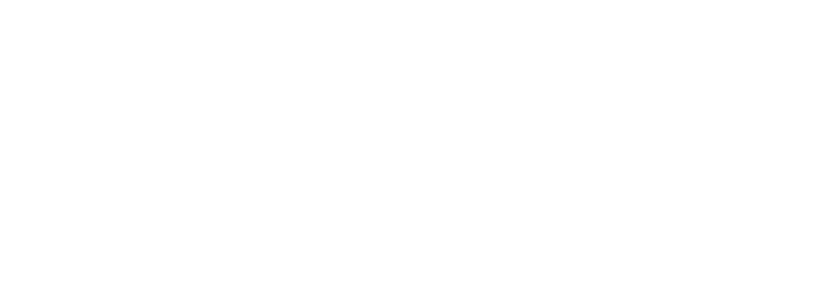
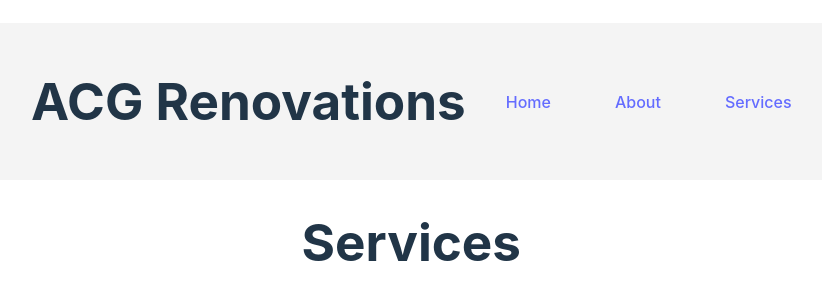
Before and after one commit to krezket/ACG-Renovations, a React (Vite) app: page /services in a window 1280 px wide. Before the commit this address had no page. Shown: the part 236-536 px from the top of the page, without its empty margins (1-823 px from the left). Built offline with nearby package versions, Linux system fonts and the light colour scheme.

Commit message:
added Services page

```diff
--- a/src/App.jsx
+++ b/src/App.jsx
@@ -1,17 +1,17 @@
-import { useState } from 'react'
-import { BrowserRouter as Router, Routes, Route, createBrowserRouter, createRoutesFromElements } from "react-router-dom";
-import Home from './pages/Home/Home'
-import About from './pages/About/About'
-import './App.css'
+import { BrowserRouter as Router, Routes, Route } from "react-router-dom";
+import Home from './pages/Home/Home';
+import About from './pages/About/About';
+import Services from "./pages/Services/Services";
+import './App.css';
 
 function App() {
-  const [count, setCount] = useState(0)
 
   return (
     <Router>
       <Routes>
         <Route path="/" element={<Home />} />
         <Route path="/about" element={<About />} />
+        <Route path="/services" element={<Services />} />
       </Routes>
     </Router>
   )
--- a/src/components/Header/Header.jsx
+++ b/src/components/Header/Header.jsx
@@ -1,4 +1,3 @@
-import React from 'react';
 import { Link } from 'react-router-dom';
 import './Header.css';
 
@@ -10,6 +9,7 @@
         <ul>
           <li><Link to="/">Home</Link></li>
           <li><Link to="/about">About</Link></li>
+          <li><Link to="/services">Services</Link></li>
         </ul>
       </nav>
     </header>
--- a/src/pages/About/About.jsx
+++ b/src/pages/About/About.jsx
@@ -1,4 +1,3 @@
-import React from 'react';
 import Header from '../../components/Header/Header';
 
 export default function About() {
--- a/src/pages/Home/Home.jsx
+++ b/src/pages/Home/Home.jsx
@@ -1,4 +1,3 @@
-import React from 'react';
 import Header from '../../components/Header/Header';
 import './Home.css';
 
--- /dev/null
+++ b/src/pages/Services/Services.jsx
@@ -0,0 +1,12 @@
+import Header from "../../components/Header/Header";
+
+export default function Services() {
+    return (
+        <>
+            <Header />
+            <main>
+                <h1>Services</h1>
+            </main>
+        </>
+    )
+}
```
